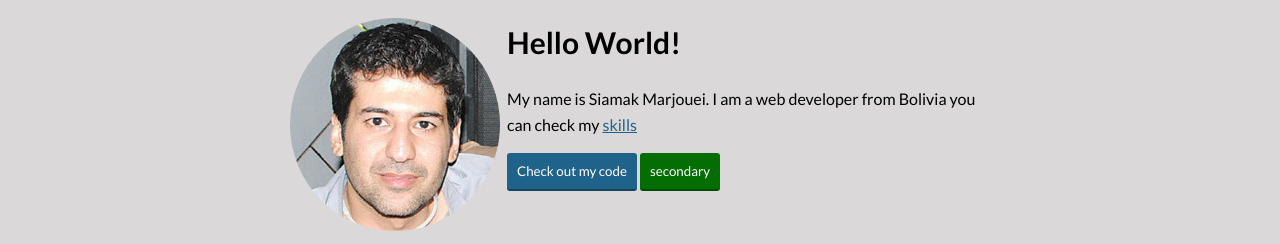
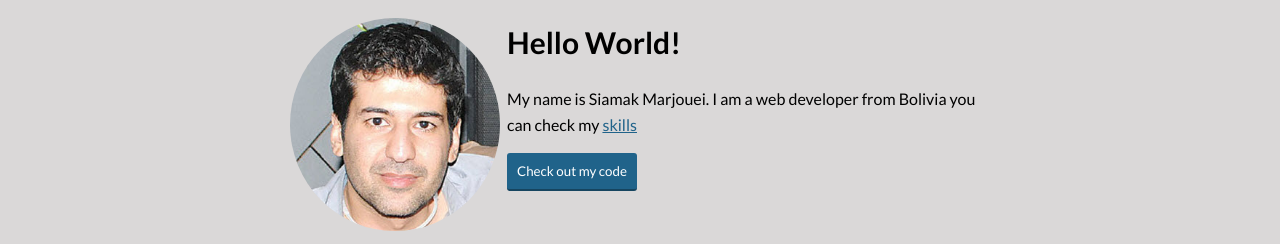
Before and after one commit to siamakMarjouei/portfolio-website, a plain HTML site: page index.html in a window 1280 px wide. Shown: the part 116-360 px from the top of the page. Drawn offline with Linux system fonts and the light colour scheme.

Commit message:
removing secondary button & adding button reference to work page

```diff
--- a/css/style.css
+++ b/css/style.css
@@ -79,10 +79,7 @@ button:focus,
     cursor: pointer;
     opacity: 0.8;
 }
-.secondary_button{
-    background-color:var(--button-secondary-color);
-    color: var(--text-color);
-}
+
 .navigation-list__item--active{
     text-decoration: none;
 }
--- a/css/style.production.css
+++ b/css/style.production.css
@@ -83,10 +83,6 @@ button:focus,
 .button:focus{
   cursor: pointer;
   opacity: 0.8;
-}
-.secondary_button{
-  background-color:rgb(4, 110, 4);
-  color: white;
 }
 .navigation-list__item--active{
   text-decoration: none;
--- a/index.html
+++ b/index.html
@@ -41,8 +41,7 @@
       </p>
       <!--Replacing with button to test
         <a href="#">check out my code</a>-->
-        <button type="button">Check out my code</button>
-        <button class="secondary_button">secondary</button>
+        <button onclick="window.location.href='work.html';" type="button">Check out my code</button>
     </div>
     <footer class="page__footer">
       <p>find me on</p>
```
